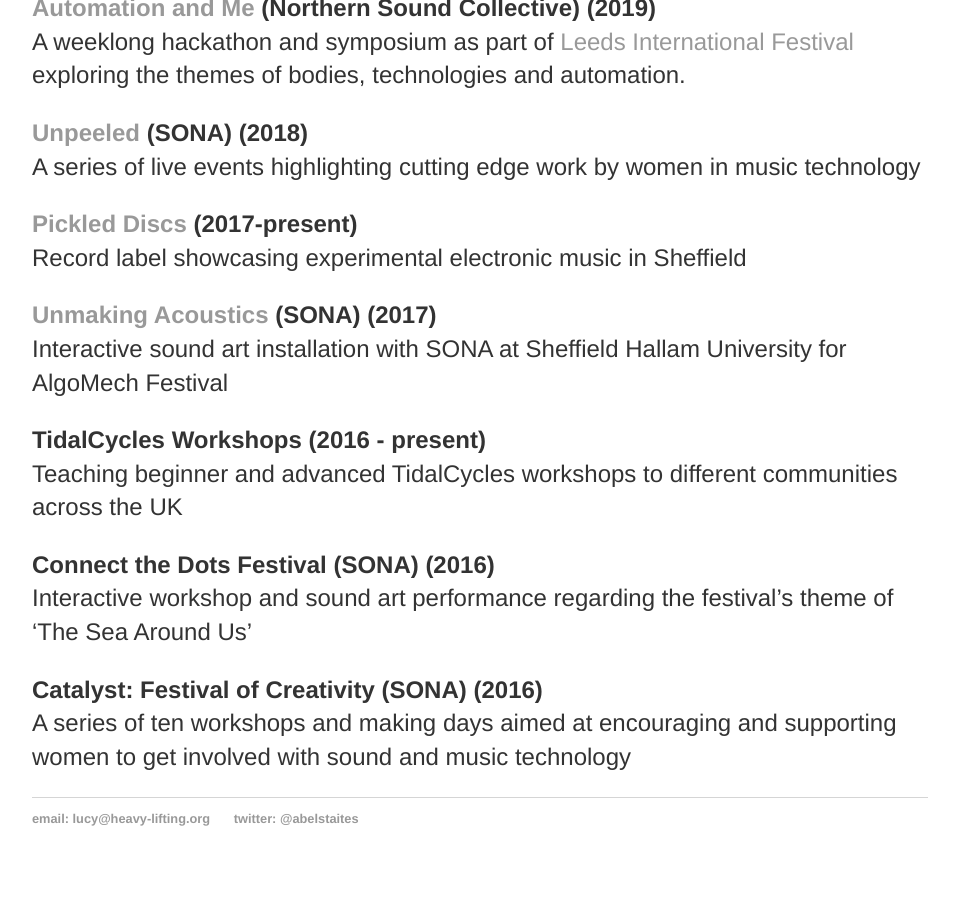
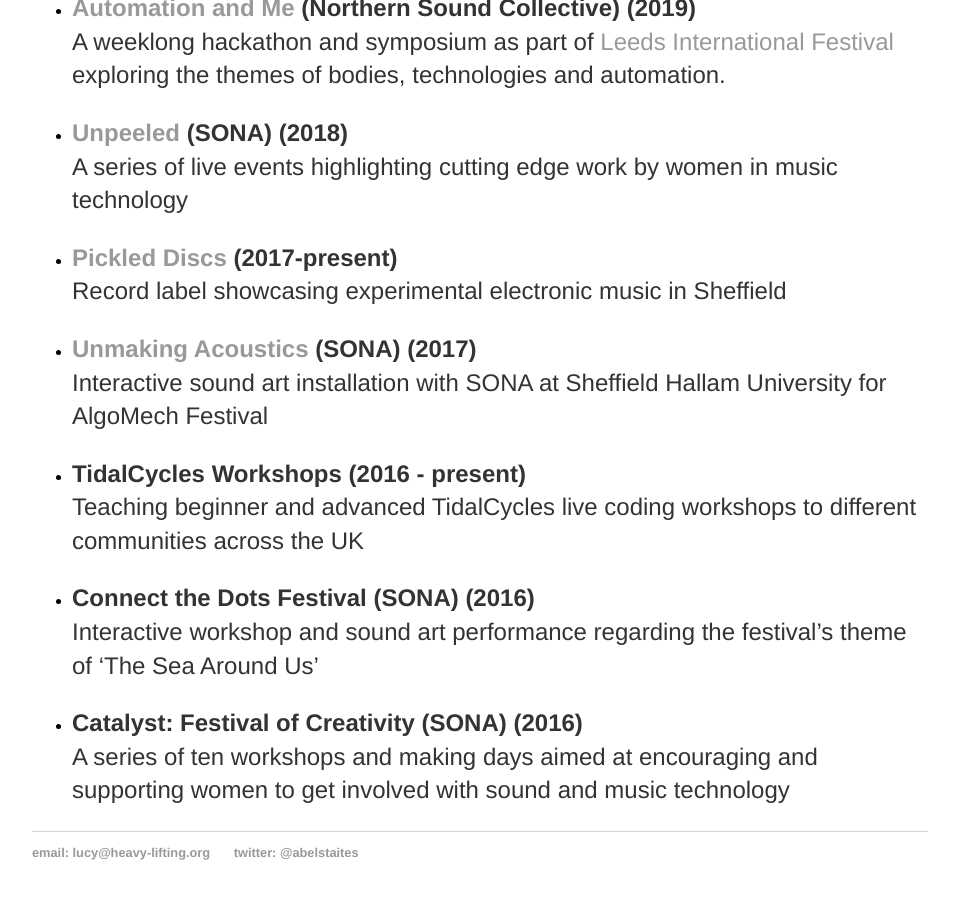
Before and after one commit to heavy-lifting/heavy-lifting.github.io, a Jekyll site: the page built from cv.html, in a window 1280 px wide and 900 px high, scrolled down 2219 px. Shown: the whole window, without its empty margins (160-1119 px from the left). Built offline with Jekyll 4.4.1, drawn with Linux system fonts in a browser that asks for light colours; before the commit the page ends 3085 px from its top, so only the background shows below that; some of the changed text lies outside the part shown.

Commit message:
Update cv.html

```diff
--- a/cv.html
+++ b/cv.html
@@ -4,16 +4,27 @@
 ---
 
 <h2 id="music">Music:</h2>
+<ul>
+<li>
 <p><strong>Heavy Lifting (2016 - present)</strong><br>
 Heavy Lifting is my main solo project, using TidalCycles to scramble samples into seasick beats. For fans of woodwork and minor deities.</p>
+</li>
 
-<iframe width="100%" height="300" scrolling="no" frameborder="no" allow="autoplay" src="https://w.soundcloud.com/player/?url=https%3A//api.soundcloud.com/users/257807659&color=%23726d5f&auto_play=false&hide_related=false&show_comments=true&show_user=true&show_reposts=false&show_teaser=true&visual=true"></iframe>
+  <iframe width="100%" height="300" scrolling="no" frameborder="no" allow="autoplay" src="https://w.soundcloud.com/player/?url=https%3A//api.soundcloud.com/users/257807659&color=%23726d5f&auto_play=false&hide_related=false&show_comments=true&show_user=true&show_reposts=false&show_teaser=true&visual=true"></iframe>
+
+<li>
 <p><strong><a href="https://typeensemble.wordpress.com/">TYPE</a> (2017 - present)</strong><br>
 The Yorkshire Programming Ensemble (TYPE) is a collection of humans, Lucy Cheesman, Laurie Johnson, Ryan Kirkbride, and Innocent Granger, that meet IRL and URL and enjoy exploring rhythmic music in a collaborative virtual space and generally making a lot of noise.</p>
-<p><strong><a href="https://infernalsheffield.github.io/trveyorkshirekvltensemble/">TRVE YORKSHIRE KVLT ENSEMBLE</a> (2017 - present)</strong><br>
+</li>
+<li>
+<p><a href="https://infernalsheffield.github.io/trveyorkshirekvltensemble/">TRVE YORKSHIRE KVLT ENSEMBLE</a> (2017 - present)**<br>
 Live coded black metal and noise</p>
+</li>
+<li>
 <p><strong><a href="https://pickleddiscs.bandcamp.com/album/heavy-bleeding">Heavy Bleeding</a> (2017)</strong><br>
 A collaboration with now-defunct aggrobeat band Blood Sport.</p>
+</li>
+</ul>
 <h2 id="studio-albums">Studio albums:</h2>
 <ul>
 <li><a href="http://www.panyrosasdiscos.net/pyr279-heavy-lifting-thanks-for-watching/">Thanks for Watching</a> (2019) - songs about weddings, karaoke, getting your head chopped off, the cyclops Polyphemus, bad housemates and lost property.</li>
@@ -34,25 +45,49 @@
 <li><strong>Custard Factory, Birmingham, 2017 (Heavy Bleeding)</strong> - live performance for Supersonic Festival in collaboration with aggro-beat band Blood Sport</li>
 </ul>
 <h2 id="projects">Projects:</h2>
+<ul>
+<li>
 <p><strong><a href="https://sonawomen.co.uk/2019/05/08/landmass/">LANDMASS</a> (SONA) (2019-2020)</strong><br>
 New audiovisual work based on a recent research trip to Orkney. The project combines analogue photography with digital data visualisation and sonification techniques to create an immersive audiovisual installation. SONA examine the living Orcadian landscape from the archaeological remains of the human past through to the future of renewable energy.</p>
+</li>
+<li>
 <p><strong><a href="https://ourfaveplaces.co.uk/whats-on/sonic-intrigues/">Sonic Intrigues</a> (SONA) (2019)</strong><br>
 A site-specific multi-channel sound installation exploring metalworking processes through sound at the David Mellor cutlery factory in Hathersage, UK.</p>
+</li>
+<li>
 <p><strong>Re-writing the future (2019)</strong><br>
 A series of workshops for families and teenagers at Site Gallery using sound art to respond to the theme of ‘re-writing the future’</p>
+</li>
+<li>
 <p><strong>Antigone (2019)</strong><br>
 A new chorus performance exclusive to Algomech festival includes a piece of music composed using rhythmic structures inspired by the metrical and grammatical structures of Sophocles’ original Greek verse.</p>
+</li>
+<li>
 <p><strong><a href="https://northernsc.wordpress.com/">Automation and Me</a> (Northern Sound Collective) (2019)</strong><br>
 A weeklong hackathon and symposium as part of <a href="https://leedsinternationalfestival.com/">Leeds International Festival</a> exploring the themes of bodies, technologies and automation.</p>
+</li>
+<li>
 <p><strong><a href="https://sonawomen.co.uk/2018/09/06/sona-unpeeled/">Unpeeled</a> (SONA) (2018)</strong><br>
 A series of live events highlighting cutting edge work by women in music technology</p>
+</li>
+<li>
 <p><strong><a href="https://pickleddiscs.bandcamp.com/">Pickled Discs</a> (2017-present)</strong><br>
 Record label showcasing experimental electronic music in Sheffield</p>
+</li>
+<li>
 <p><strong><a href="https://sonawomen.co.uk/2017/11/11/unmaking-acoustics-at-algomech-2017/">Unmaking Acoustics</a> (SONA) (2017)</strong><br>
 Interactive sound art installation with SONA at Sheffield Hallam University for AlgoMech Festival</p>
+</li>
+<li>
 <p><strong>TidalCycles Workshops (2016 - present)</strong><br>
-Teaching beginner and advanced TidalCycles workshops to different communities across the UK</p>
+Teaching beginner and advanced TidalCycles live coding workshops to different communities across the UK</p>
+</li>
+<li>
 <p><strong>Connect the Dots Festival (SONA) (2016)</strong><br>
 Interactive workshop and sound art performance regarding the festival’s theme of ‘The Sea Around Us’</p>
+</li>
+<li>
 <p><strong>Catalyst: Festival of Creativity (SONA) (2016)</strong><br>
 A series of ten workshops and making days aimed at encouraging and supporting women to get involved with sound and music technology</p>
+</li>
+</ul>
```
